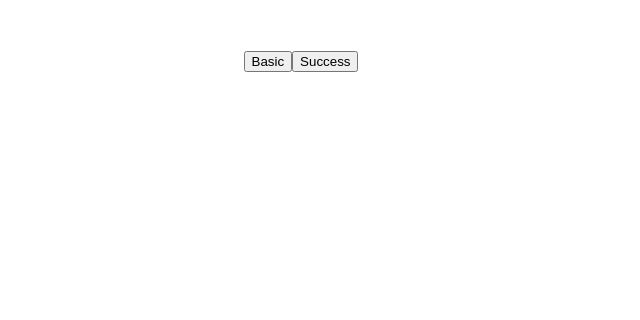
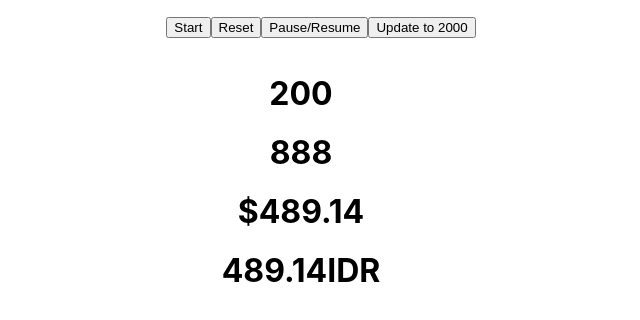
Before and after one commit to Aswassaw/try-free-package-for-react, a React (Create React App) app: page / in a window 1280 px wide. Shown: the top 320 px of the page, without its empty margins (339-979 px from the left). Built offline with nearby package versions, Linux system fonts and the light colour scheme.

Commit message:
Countup with react-countup

```diff
--- a/src/App.css
+++ b/src/App.css
@@ -36,3 +36,7 @@
     transform: rotate(360deg);
   }
 }
+
+h1 {
+  margin: 0;
+}
--- a/src/App.js
+++ b/src/App.js
@@ -2,12 +2,13 @@ import "./App.css";
 // import Icons from "./components/1. Icons";
 // import Toast from "./components/2. Toast";
 // import Modal from "./components/3. Modal";
-import Tooltip from "./components/4. Tooltip";
+// import Tooltip from "./components/4. Tooltip";
+import Countup from "./components/5. Countup";
 
 function App() {
   return (
     <div className='App'>
-      <Tooltip />
+      <Countup />
     </div>
   );
 }
--- /dev/null
+++ b/src/components/5. Countup/index.jsx
@@ -0,0 +1,57 @@
+import React from "react";
+import CountUp, { useCountUp } from "react-countup";
+
+const Countup = () => {
+  const countUpRef = React.useRef(null);
+  const { start, pauseResume, reset, update } = useCountUp({
+    ref: countUpRef,
+    startOnMount: false,
+    start: 0,
+    duration: 25,
+    end: 10000,
+    onReset: () => console.log("Resetted!"),
+    onUpdate: () => console.log("Updated!"),
+    onPauseResume: () => console.log("Paused or resumed!"),
+    onStart: () => console.log("Start!"),
+    onEnd: () => {
+      console.log("End!");
+      alert("End!");
+    },
+  });
+
+  return (
+    <div>
+      {/* useCountUp Implementation */}
+      <dir>
+        <div ref={countUpRef} />
+        <button onClick={start}>Start</button>
+        <button onClick={reset}>Reset</button>
+        <button onClick={pauseResume}>Pause/Resume</button>
+        {/* Update untuk berakhir pada 2000 */}
+        <button onClick={() => update(2000)}>Update to 2000</button>
+      </dir>
+      <br />
+      {/* Berakhir pada 200 dan berdurasi 20 detik */}
+      <h1>
+        <CountUp end={200} duration={5} />
+      </h1>
+      <br />
+      {/* Dimulai dari 250, berakhir pada 1000, dan berdurasi 100 detik */}
+      <h1>
+        <CountUp start={250} end={1000} duration={20} />
+      </h1>
+      <br />
+      {/* Menambahkan prefix dan decimals */}
+      <h1>
+        <CountUp end={500} duration={10} prefix='$' decimals={2} />
+      </h1>
+      <br />
+      {/* Suffix sebagai kebalikan prefix */}
+      <h1>
+        <CountUp end={500} duration={10} suffix='IDR' decimals={2} />
+      </h1>
+    </div>
+  );
+};
+
+export default Countup;
```
Also changed, not shown: package.json (+10 -0 lines), src/components/10. VideoPlayer/index.jsx (added, +11 -0 lines), src/components/11. Spinners/index.jsx (added, +11 -0 lines), src/components/12.Charts/index.jsx (added, +11 -0 lines), src/components/6. IdleTimer/index.jsx (added, +11 -0 lines), src/components/7. ColorPicker/index.jsx (added, +11 -0 lines), src/components/8. CreditCards/index.jsx (added, +11 -0 lines), src/components/9. MdxDeck/index.jsx (added, +11 -0 lines), 2 other files (tests, documents, lock files or other folders).
